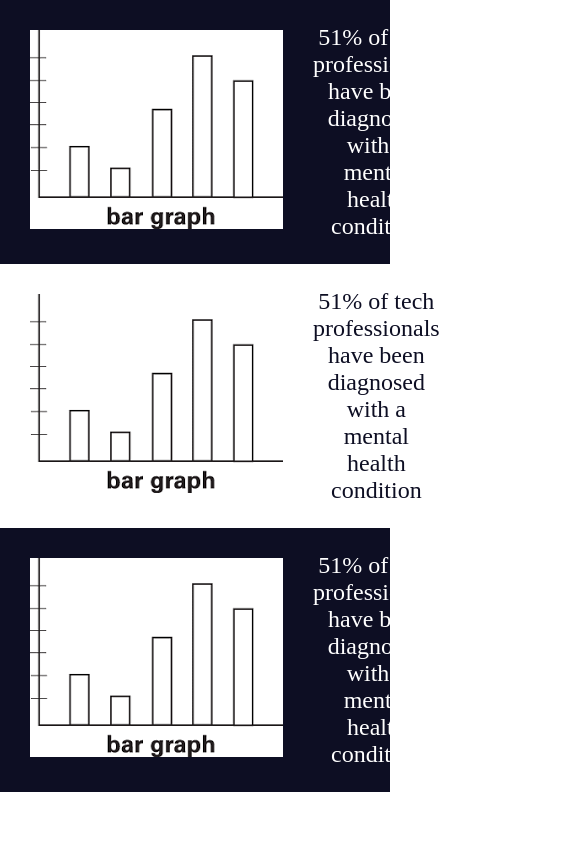
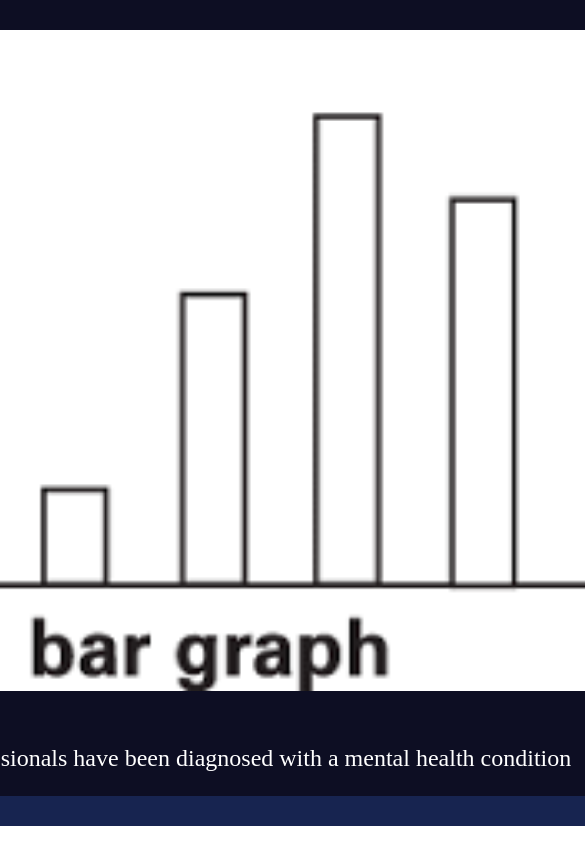
Before and after one commit to AdrianGonzalez28/A-L-Devs, a plain HTML site: page index2.html in a window 390 px wide. Shown: the top 844 px of the page, 585 px wide, since content can reach past the window. Drawn offline with Linux system fonts and the light colour scheme.

Commit message:
modified page 2 layout

```diff
--- a/style2.css
+++ b/style2.css
@@ -1,10 +1,17 @@
         body {
             margin: 0;
             padding: 0;
+            background-color: rgb(23,36,80);
+            display: flex;
+            flex-direction: column;
+            align-items: center;
+            gap: 30px;
         }
         .info-container {
             background-color: #0d0e23;
             display: flex;
+            width: 900px;
+
         }
         #white {
             background-color: white;
@@ -22,3 +29,9 @@
             height: 80%;
             padding: 30px;
         }
+
+        @media (max-width: 501px){
+            .info-container {
+             flex-direction: column
+            }
+        }
```
